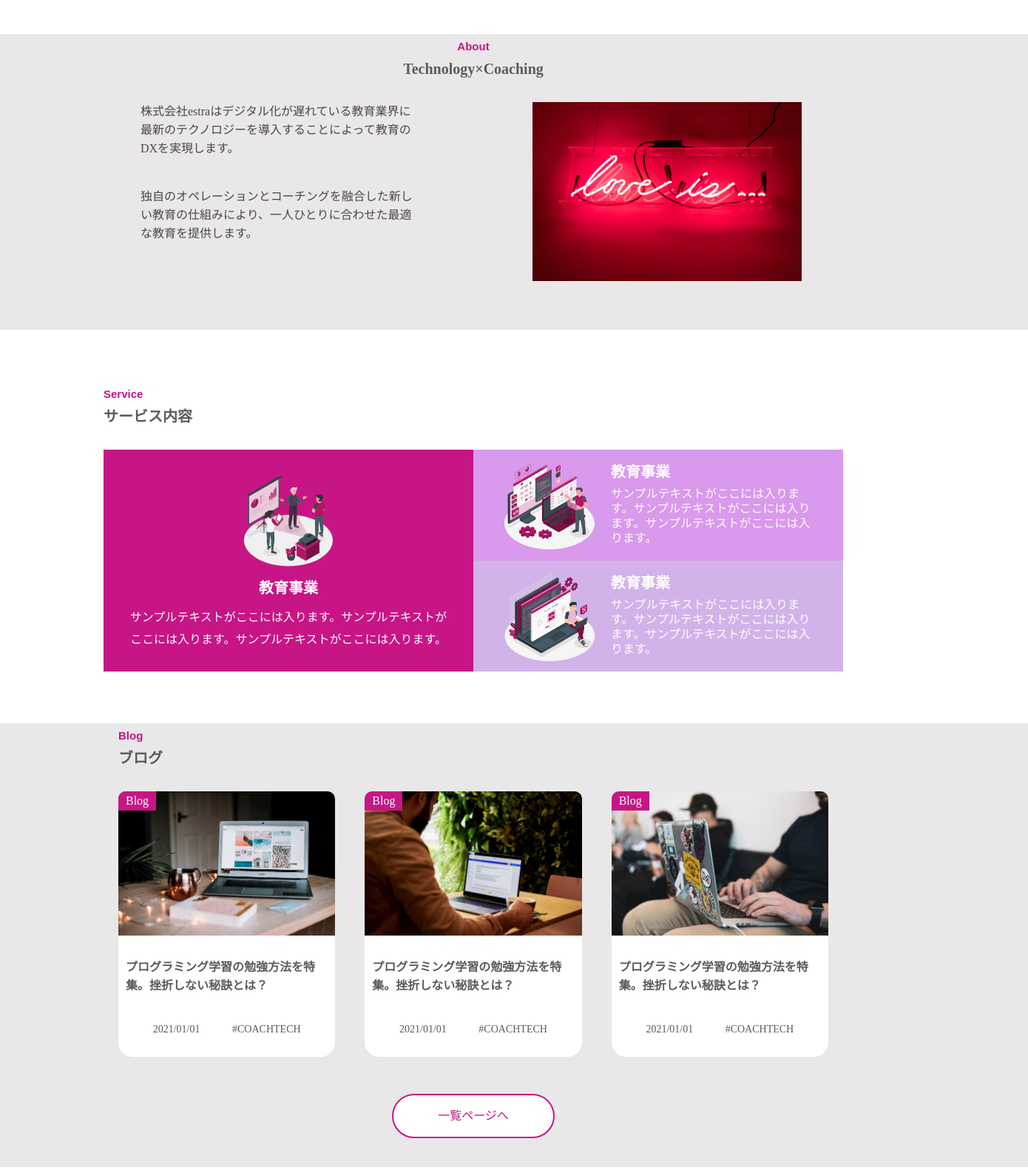
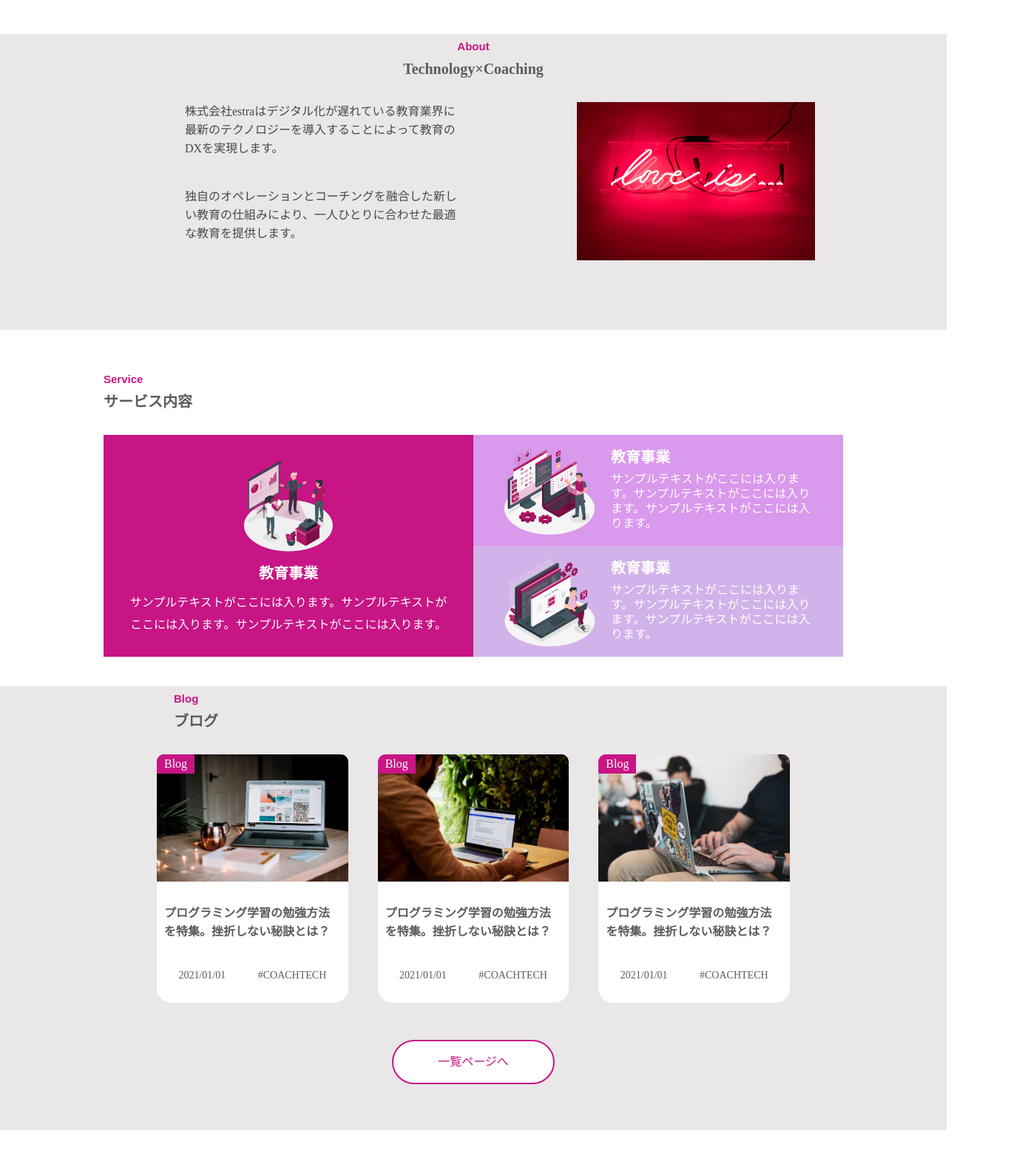
Before and after one commit to ansuriumu/Web-design_practice, a plain HTML site: page index.html in a window 1280 px wide. Shown: the part 1140-2722 px from the top of the page at 74% size, 1390 px wide, since content can reach past the window. Drawn offline with Linux system fonts and the light colour scheme.

Commit message:
課題提出2回目

```diff
--- a/css/style.css
+++ b/css/style.css
@@ -156,8 +156,8 @@ header{
   background: rgb(233, 231, 231);
   height: 400px;
   width: 100%;
-  margin: 70px -25%;
-  padding: 0 25%;
+  margin: 0 calc(50% - 50vw);
+  width: 100vw;
 }
 
 .about-wrapper h2{
@@ -176,12 +176,12 @@ header{
 
 .about-contents{
   display: flex;
-  width: 90%;
-  margin: 0 auto;
+  width: 80%;
+  margin-left: 250px;
 }
 
 .about-img img{
-  width: 70%;
+  width: 50%;
   margin-left: 150px;
   display: block;
 }
@@ -285,13 +285,12 @@ header{
 .blog-wrapper{
   background-color: rgb(233, 231, 231);
   height: 600px;
-  width: 100%;
-  margin: 70px -25%;
-  padding: 0 25%;
+  margin: 0 calc(50% - 50vw);
+  width: 100vw;
 }
 
 .blog-wrapper h2{
-  margin: 50px 0 30px 20px;
+  margin: 40px 0 30px 235px;
   line-height: 30px;
   font-size: 20px;
   color: rgb(92, 91, 91);
@@ -305,6 +304,8 @@ header{
 
 .card-list{
   display: flex;
+  width: 70%;
+  margin: 0 auto;
 }
 
 .card-item{
```
Also changed, not shown: 1 other file.
